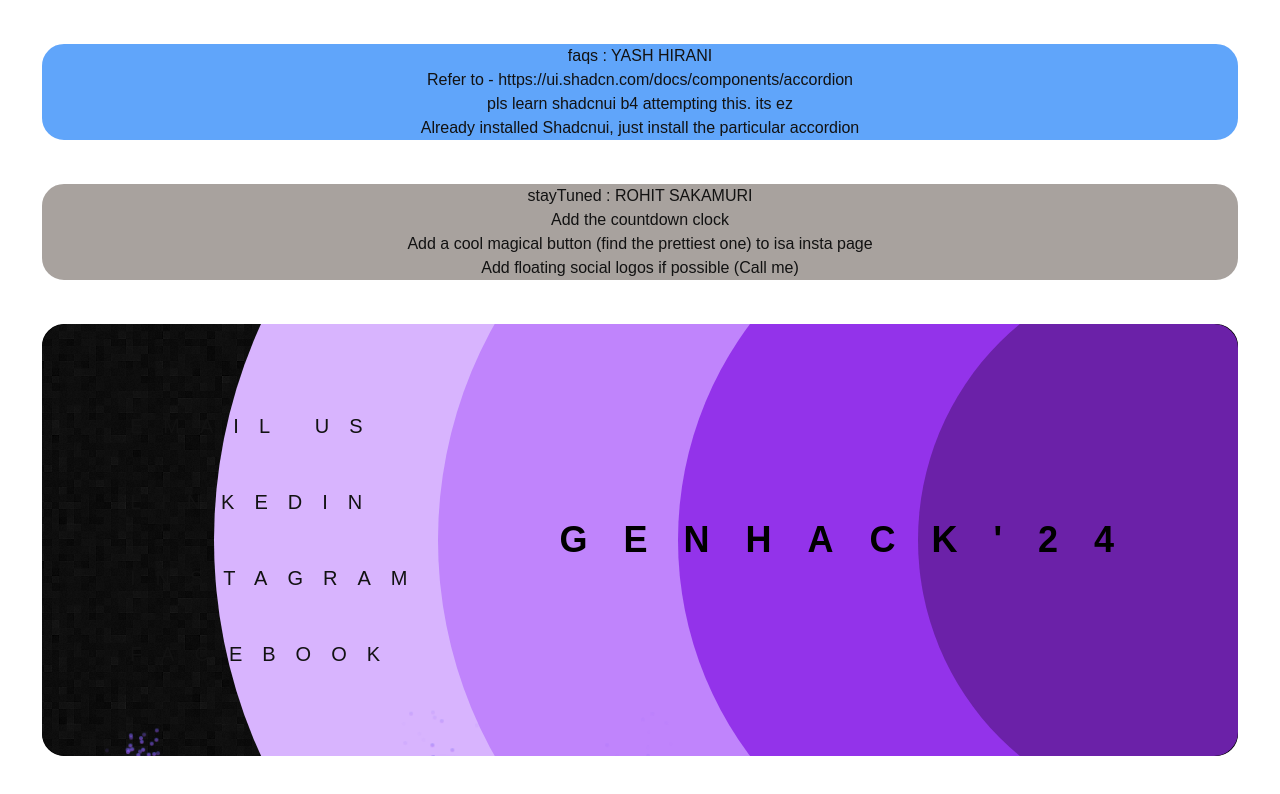
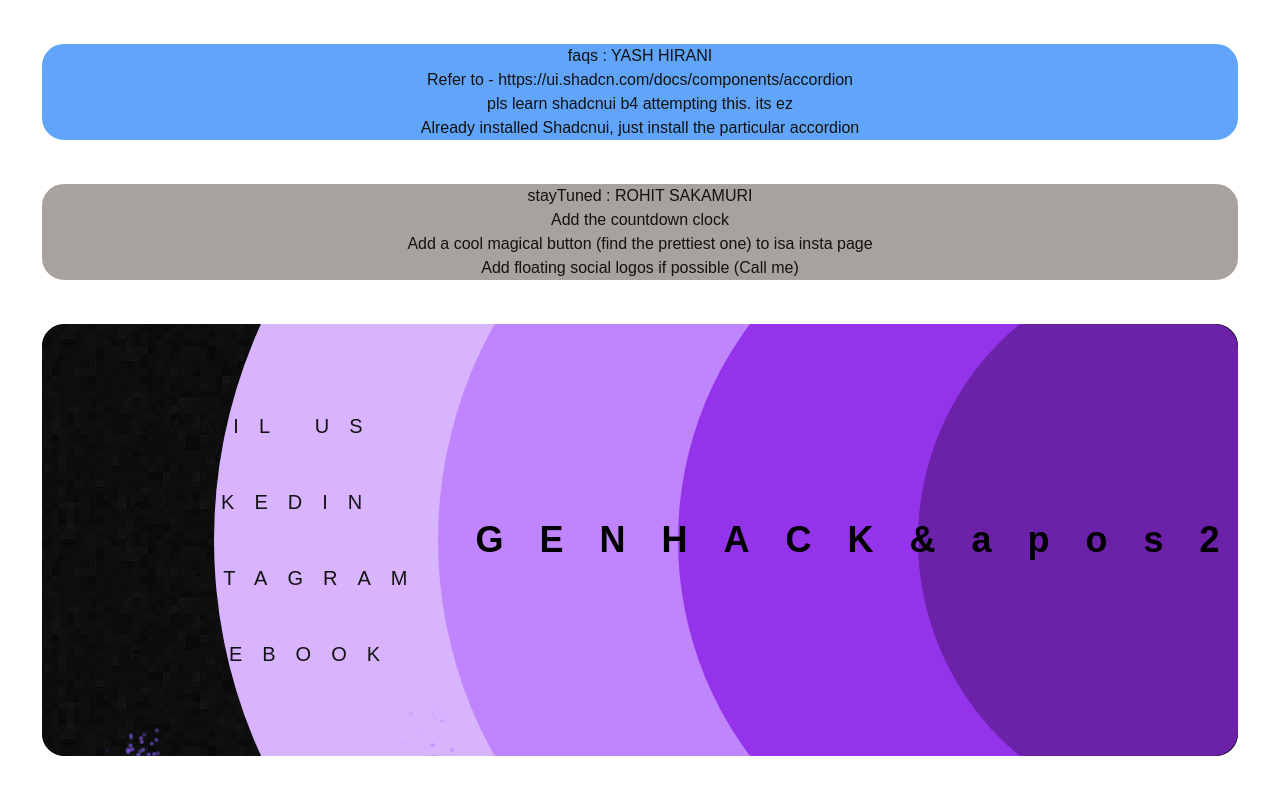
Before and after one commit to TFM-HITESH/genhack-24, a Next.js app: page / in a window 1280 px wide. Shown: the part 2723-3517 px from the top of the page. Built offline with nearby package versions, Linux system fonts and the light colour scheme.

Commit message:
fix: apos issue

```diff
--- a/src/components/footer/footer.tsx
+++ b/src/components/footer/footer.tsx
@@ -66,7 +66,7 @@ export default function Footer() {
                                 className="tracking-[1.0em] z-10 relative "
                                 target="_blank"
                             >
-                                GENHACK'24
+                                GENHACK&apos24
                             </Link>
 
                             {/* Background Slide Effect */}
```
